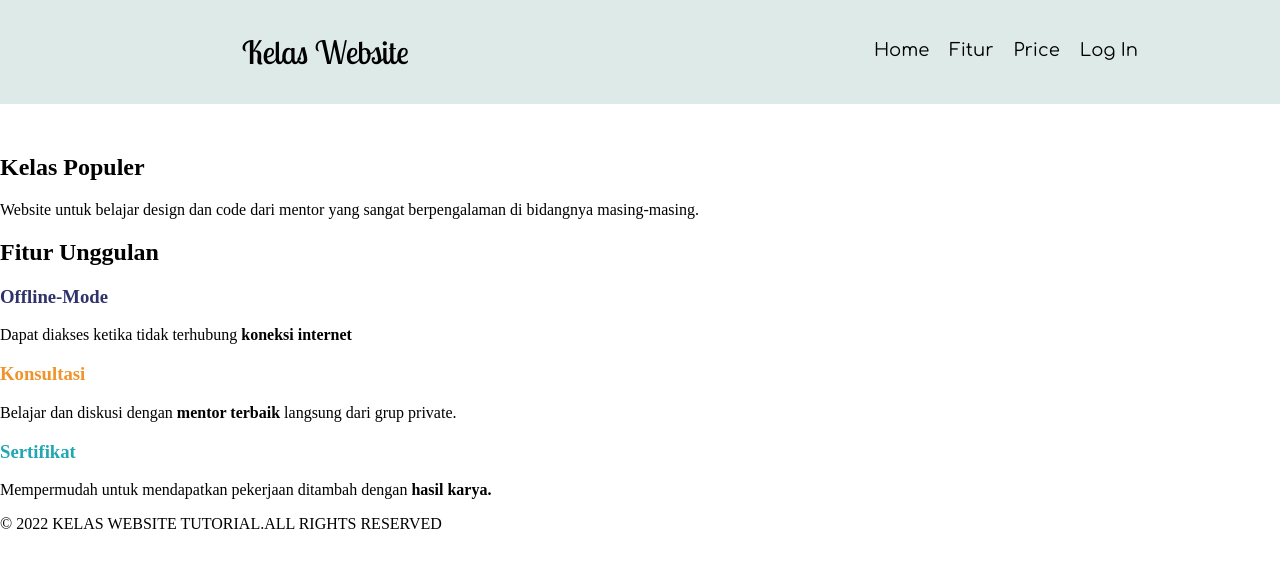
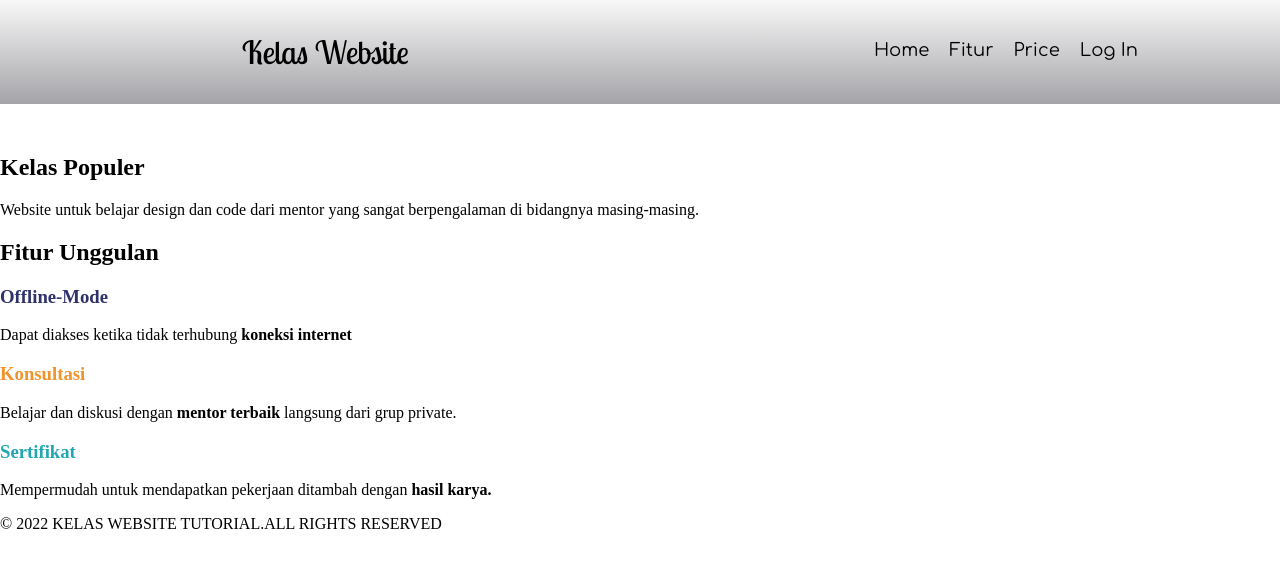
Before and after one commit to iryawan91/bwa-css-dasar, a plain HTML site: page index.html in a window 1280 px wide. Shown: the top 568 px of the page. Drawn offline with Linux system fonts and the light colour scheme.

Commit message:
Gradient Background

```diff
--- a/style/main.css
+++ b/style/main.css
@@ -23,7 +23,7 @@ body{
 .header{
     width: 100%;
     overflow: hidden;
-    background: rgba(195, 216, 211, 0.541);
+    background: linear-gradient(rgb(248, 248, 248),rgb(164, 164, 168));
     padding-left: 50px;
     margin-bottom: 50px;
 }
```
Also changed, not shown: fitur.html (+1 -0 lines), img/img.png.
